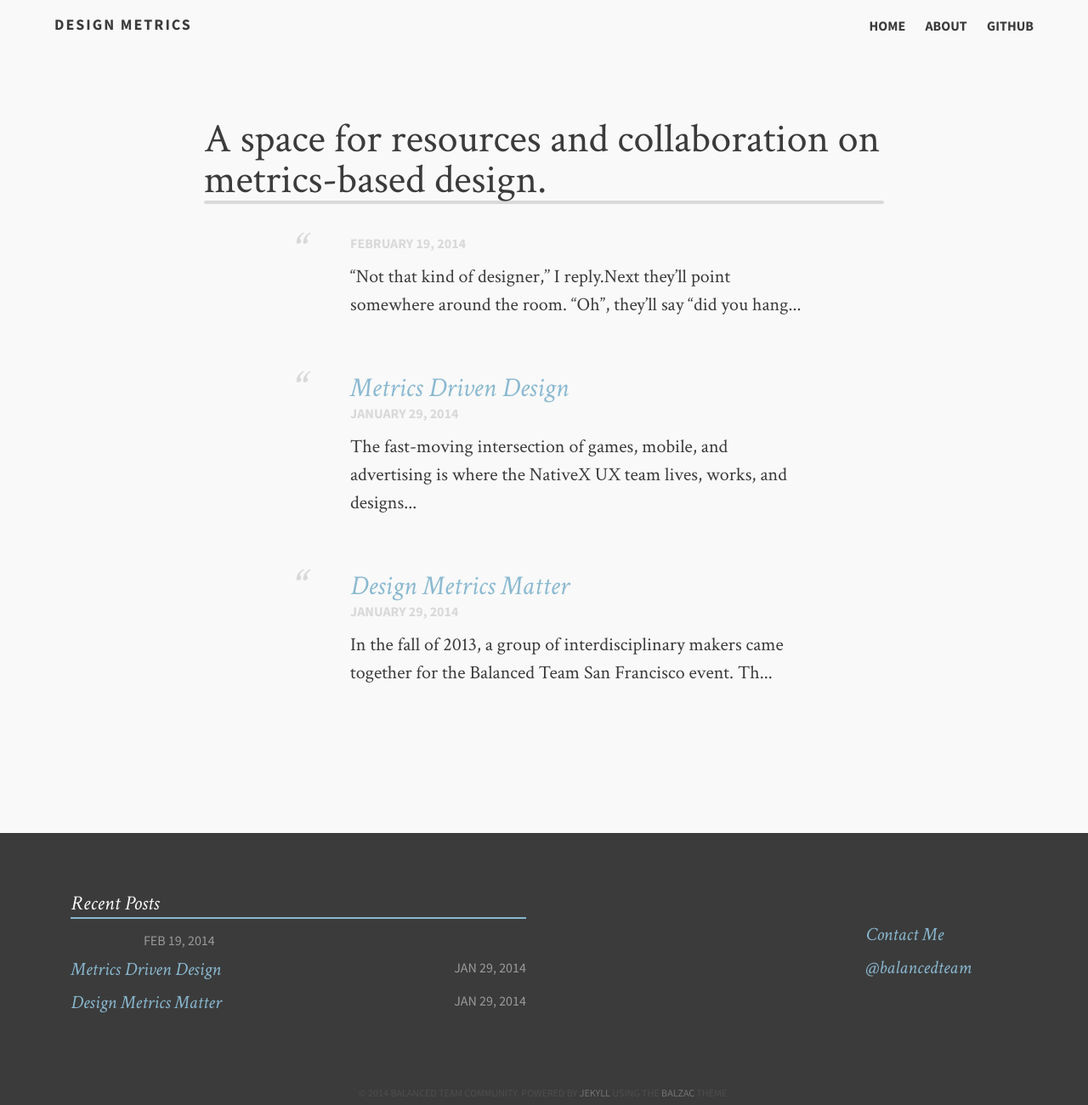
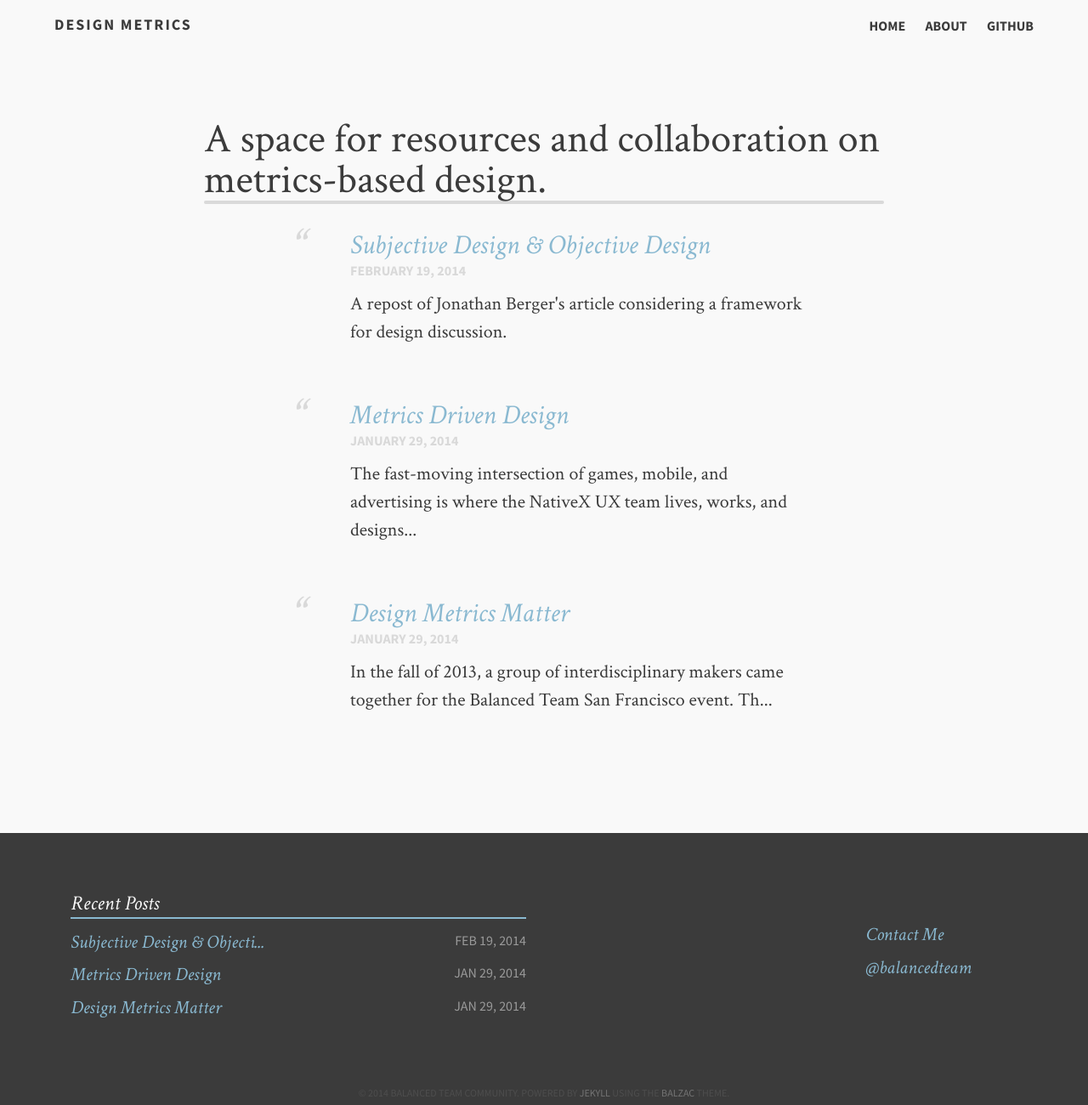
Before and after one commit to designmetrics/designmetrics.github.io, a Jekyll site: the page built from index.md, in a window 1280 px wide. Shown: the whole page at 85% size. Built offline with Jekyll 4.4.1, drawn with Linux system fonts in a browser that asks for light colours.

Commit message:
new post

```diff
--- a/_posts/2014-02-19-subjective-design-and-objective-design.md
+++ b/_posts/2014-02-19-subjective-design-and-objective-design.md
@@ -2,17 +2,18 @@
 layout: post-no-feature
 title: "Subjective Design & Objective Design"
 author: jonathan_berger
-description: “ 'DESIGN' IS A MESSY WORD
-When people ask what I do and I reply 'I’m a designer', their first reaction is often to point at my chest: 'Oh! Did you design that shirt?' "
+description: "A repost of Jonathan Berger's article considering a framework for design discussion."
 category: articles
 tags: [subjective, objective, frameworks]
 ---
+"DESIGN" IS A MESSY WORD
+When people ask what I do and I reply "I’m a designer", their first reaction is often to point at my chest: "Oh! Did you design that shirt?"
 
 "Not that kind of designer,''  I reply.
 
 Next they’ll point somewhere around the room.  "Oh", they’ll say “did you hang that wallpaper?”
 
-“Not that kind of designer”, again.  Rather than let this game play on, this is usually the time to describe web design, interaction design, product design, visual design, UX design, UI design, etc. T he content is tailored to the design-literacy of the interlocutor, but the story is the same.  Modern “design” in the context of building products is a mix of many different design disciplines (and: <span style="text-decoration:underline"><a href="http://pivotallabs.com/not-in-a-name/">naming things</a></span> <a href="http://www.quora.com/Computer-Science/Why-is-naming-things-hard-in-computer-science-and-how-can-it-can-be-made-easier">is</a> <a href="http://martinfowler.com/bliki/TwoHardThings.html">hard</a>.)
+“Not that kind of designer”, again.  Rather than let this game play on, this is usually the time to describe web design, interaction design, product design, visual design, UX design, UI design, etc.  The content is tailored to the design-literacy of the interlocutor, but the story is the same.  Modern “design” in the context of building products is a mix of many different design disciplines (and: <span style="text-decoration:underline"><a href="http://pivotallabs.com/not-in-a-name/">naming things</a></span> <a href="http://www.quora.com/Computer-Science/Why-is-naming-things-hard-in-computer-science-and-how-can-it-can-be-made-easier">is</a> <a href="http://martinfowler.com/bliki/TwoHardThings.html">hard</a>.)
 
 IS DESIGN OBJECTIVE OR SUBJECTIVE?
 <br>
```
